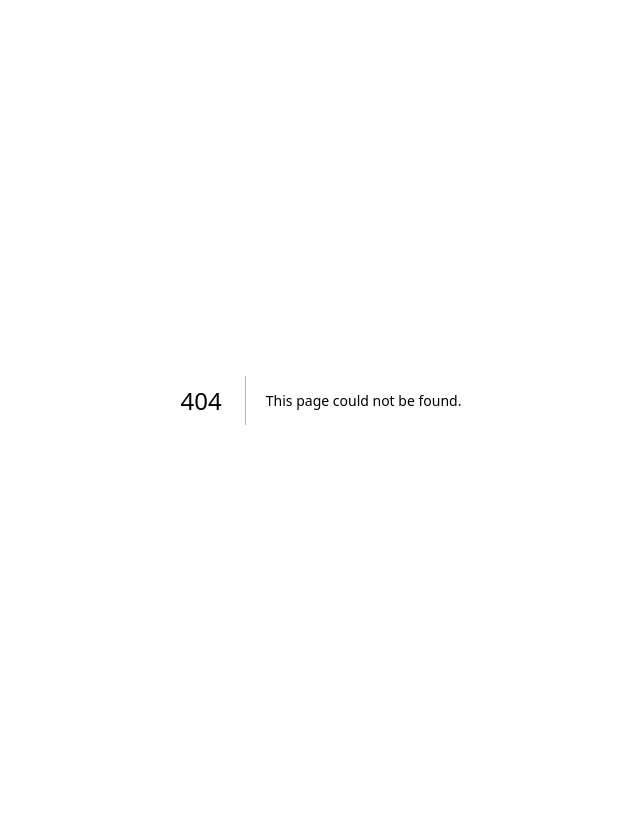
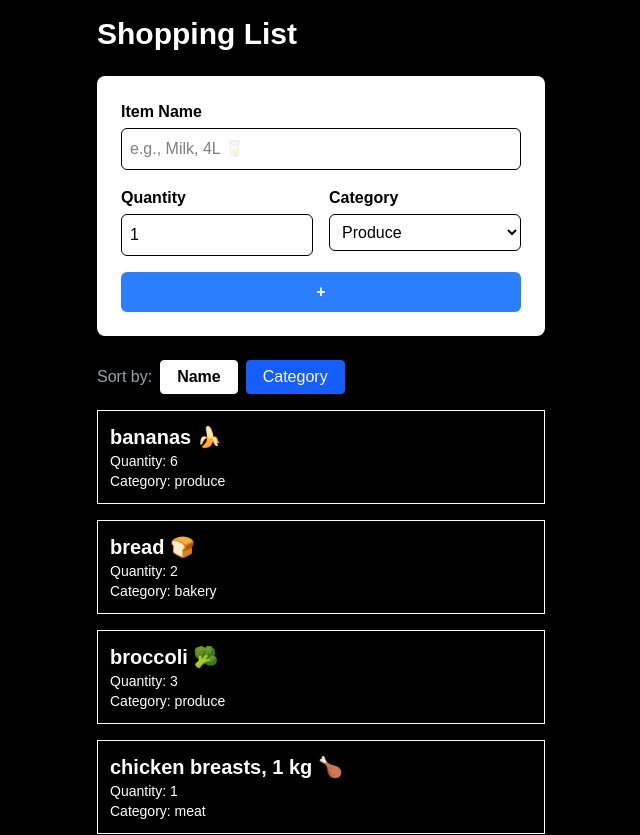
Before and after one commit to fathema25/cprg306-assignments, a Next.js app: page /week-6 in a window 1280 px wide. Before the commit this address had no page. Shown: the top 835 px of the page, without its empty margins (319-959 px from the left). Before the commit the page ends 800 px from the top, so only its background shows below. Built offline with nearby package versions, Linux system fonts and the light colour scheme.

Commit message:
week-6 assignment

```diff
--- a/app/page.js
+++ b/app/page.js
@@ -7,29 +7,39 @@ export default function Home() {
         CPRG 306: Web Development 2 - Assignments
       </h1>
 
-      <p className="mb-2">
+      <nav>
+        <ul className="list-disc pl-6 space-y-2">
+          <li>
             <Link href="/week-2" className="text-blue-600 underline">
-          Go to Week 2 Assignment
+              Week 2 Assignment
             </Link>
-      </p>
+          </li>
 
-      <p>
+          <li>
             <Link href="/week-3" className="text-blue-600 underline">
-          Go to Week 3 Assignment
+              Week 3 Assignment
             </Link>
-      </p>
+          </li>
 
-      <p>
+          <li>
             <Link href="/week-4" className="text-blue-600 underline">
-          Go to Week 4 Assignment
+              Week 4 Assignment
             </Link>
-      </p>
+          </li>
 
-      <p>
+          <li>
             <Link href="/week-5" className="text-blue-600 underline">
-          Go to Week 5 Assignment
+              Week 5 Assignment
             </Link>
-      </p>
+          </li>
+
+          <li>
+            <Link href="/week-6" className="text-blue-600 underline">
+              Week 6 Assignment
+            </Link>
+          </li>
+        </ul>
+      </nav>
     </main>
   );
 }
--- /dev/null
+++ b/app/week-6/Item.js
@@ -0,0 +1,13 @@
+export default function Item({ name, quantity, category }) {
+  return (
+    <li className="border border-white p-3 bg-black w-full">
+      <h2 className="text-xl font-bold text-white">{name}</h2>
+      <div className="text-sm text-white">
+        Quantity: {quantity}
+      </div>
+      <div className="text-sm text-white">
+        Category: {category}
+      </div>
+    </li>
+  );
+}
--- /dev/null
+++ b/app/week-6/ItemList.js
@@ -0,0 +1,45 @@
+"use client";
+
+import { useState } from "react";
+import Item from "./Item";
+
+export default function ItemList({ items }) {
+  const [sortBy, setSortBy] = useState("name");
+
+  const sortedItems = [...items].sort((a, b) => {
+    if (sortBy === "name") {
+      return a.name.localeCompare(b.name);
+    } else if (sortBy === "category") {
+      return a.category.localeCompare(b.category);
+    }
+    return 0;
+  });
+
+  return (
+    <div>
+      <div className="flex items-center gap-2 mb-4 text-white">
+        <span className="text-gray-400">Sort by:</span>
+        <button
+          onClick={() => setSortBy("name")}
+          className={`px-4 py-1 rounded-sm border transition-colors ${sortBy === "name" ? "bg-white text-black font-bold border-white" : "bg-blue-600 text-white border-blue-600"
+            }`}
+        >
+          Name
+        </button>
+        <button
+          onClick={() => setSortBy("category")}
+          className={`px-4 py-1 rounded-sm border transition-colors ${sortBy === "category" ? "bg-white text-black font-bold border-white" : "bg-blue-600 text-white border-blue-600"
+            }`}
+        >
+          Category
+        </button>
+      </div>
+
+      <ul className="space-y-4">
+        {sortedItems.map((item) => (
+          <Item key={item.id} {...item} />
+        ))}
+      </ul>
+    </div>
+  );
+}
--- /dev/null
+++ b/app/week-6/NewItem.js
@@ -0,0 +1,87 @@
+"use client";
+
+import { useState } from "react";
+
+export default function NewItem({ onAddItem }) {
+  const [name, setName] = useState("");
+  const [quantity, setQuantity] = useState(1);
+  const [category, setCategory] = useState("produce");
+
+  //handle submit//
+  const handleSubmit = (e) => {
+    e.preventDefault();
+
+
+    const item = {
+      id: Math.random().toString(36).substring(2, 9),
+      name, quantity, category,
+    };
+
+    //calling the prop//
+    onAddItem(item);
+
+    setName("");
+    setQuantity(1);
+    setCategory("produce");
+  };
+
+  return (
+    <div className="bg-white p-6 rounded-lg mb-6 text-black shadow-md">
+      <form onSubmit={handleSubmit}>
+        <div className="mb-4">
+          <label className="block mb-1 font-semibold">Item Name</label>
+          <input
+            type="text"
+            placeholder="e.g., Milk, 4L 🥛"
+            required
+            className="w-full p-2 border rounded-md"
+            value={name}
+            onChange={(e) => setName(e.target.value)}
+          />
+        </div>
+
+        <div className="flex gap-4 mb-4">
+          <div className="flex-1">
+            <label className="block mb-1 font-semibold">Quantity</label>
+            <input
+              type="number"
+              min="1"
+              max="99"
+              required
+              className="w-full p-2 border rounded-md"
+              value={quantity}
+              onChange={(e) => setQuantity(Number(e.target.value))}
+            />
+          </div>
+          <div className="flex-1">
+            <label className="block mb-1 font-semibold">Category</label>
+            <select
+              className="w-full p-2 border rounded-md bg-white"
+              value={category}
+              onChange={(e) => setCategory(e.target.value)}
+            >
+              <option value="produce">Produce</option>
+              <option value="dairy">Dairy</option>
+              <option value="bakery">Bakery</option>
+              <option value="meat">Meat</option>
+              <option value="frozen">Frozen Foods</option>
+              <option value="canned">Canned Goods</option>
+              <option value="dry">Dry Goods</option>
+              <option value="beverages">Beverages</option>
+              <option value="snacks">Snacks</option>
+              <option value="household">Household</option>
+              <option value="other">Other</option>
+            </select>
+          </div>
+        </div>
+
+        <button
+          type="submit"
+          className="w-full py-2 bg-blue-500 text-white font-bold rounded-md hover:bg-blue-600 transition-colors"
+        >
+          +
+        </button>
+      </form>
+    </div>
+  );
+}
--- /dev/null
+++ b/app/week-6/items.json
@@ -0,0 +1,74 @@
+[
+  {
+    "id": "1h2GJKH12gkHG31h1H",
+    "name": "milk, 4 L 🥛",
+    "quantity": 1,
+    "category": "dairy"
+  },
+  {
+    "id": "2KJH3k2j3H1k2J3K1H",
+    "name": "bread 🍞",
+    "quantity": 2,
+    "category": "bakery"
+  },
+  {
+    "id": "3h2KJH3k2j3H1k2J3",
+    "name": "eggs, dozen 🥚",
+    "quantity": 2,
+    "category": "dairy"
+  },
+  {
+    "id": "4k2J3K1H2GJKH12gk",
+    "name": "bananas 🍌",
+    "quantity": 6,
+    "category": "produce"
+  },
+  {
+    "id": "5H1h1H2KJH3k2j3H",
+    "name": "broccoli 🥦",
+    "quantity": 3,
+    "category": "produce"
+  },
+  {
+    "id": "6H1k2J3K1H2GJKH1",
+    "name": "chicken breasts, 1 kg 🍗",
+    "quantity": 1,
+    "category": "meat"
+  },
+  {
+    "id": "7gkHG31h1H2KJH3k",
+    "name": "pasta sauce 🍝",
+    "quantity": 3,
+    "category": "canned goods"
+  },
+  {
+    "id": "8j3H1k2J3K1H2GJK",
+    "name": "spaghetti, 454 g 🍝",
+    "quantity": 2,
+    "category": "dry goods"
+  },
+  {
+    "id": "9H12gkHG31h1H2KJ",
+    "name": "toilet paper, 12 pack 🧻",
+    "quantity": 1,
+    "category": "household"
+  },
+  {
+    "id": "10H3k2j3H1k2J3K1",
+    "name": "paper towels, 6 pack",
+    "quantity": 1,
+    "category": "household"
+  },
+  {
+    "id": "11k2J3K1H2GJKH12",
+    "name": "dish soap 🍽️",
+    "quantity": 1,
+    "category": "household"
+  },
+  {
+    "id": "12GJKH12gkHG31h1",
+    "name": "hand soap 🧼",
+    "quantity": 4,
+    "category": "household"
+  }
+]
--- /dev/null
+++ b/app/week-6/page.js
@@ -0,0 +1,28 @@
+"use client";
+
+import { useState } from "react";
+import NewItem from "./NewItem";
+import ItemList from "./ItemList";
+import itemsData from "./items.json";
+
+export default function Page() {
+  const [items, setItems] = useState(itemsData);
+
+  const handleAddItem = (newItem) => {
+    setItems((prevItems) => [...prevItems, newItem]);
+  };
+
+  return (
+    <main className="min-h-screen bg-black p-4 flex flex-col items-center">
+      <div className="w-full max-w-md">
+        <h1 className="text-3xl font-bold text-white mb-6 text-left">Shopping List</h1>
+
+        {/* The Form */}
+        <NewItem onAddItem={handleAddItem} />
+
+        {/* The List */}
+        <ItemList items={items} />
+      </div>
+    </main>
+  );
+}
```
Lines whose indentation alone changed are shown as unchanged.
